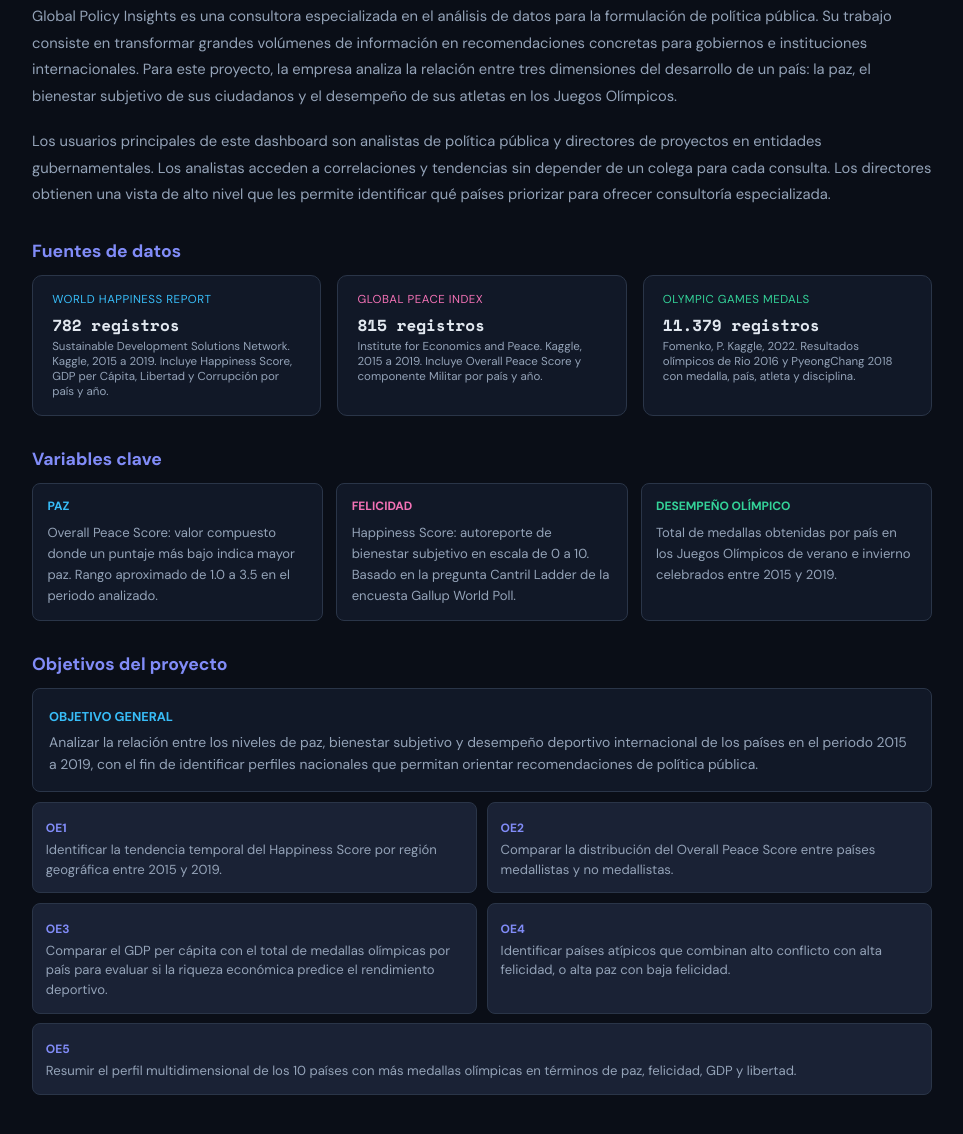
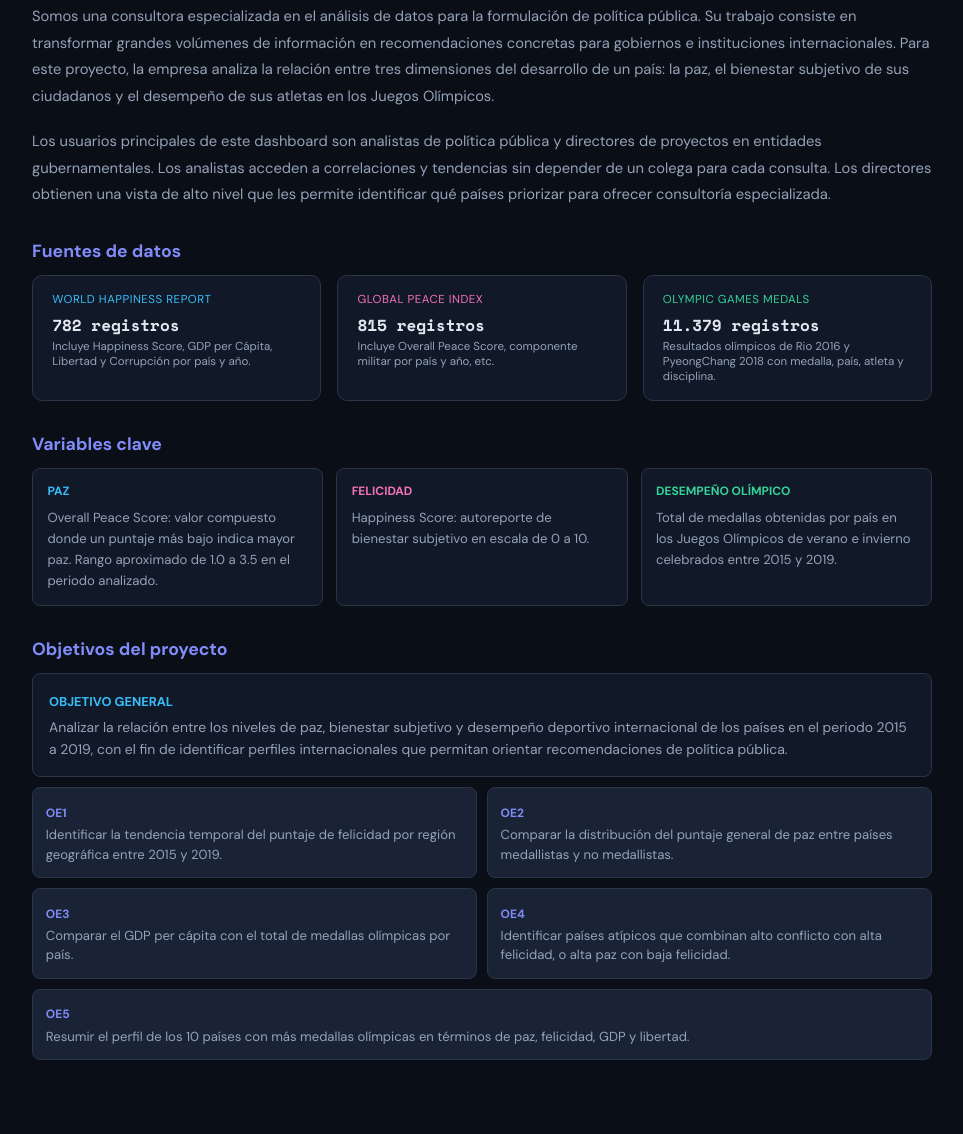
Before and after one commit to MiguelPenaCedeno/proyecto_visualizacion_2610, a plain HTML site: page index.html in a window 1280 px wide. Shown: the part 260-1394 px from the top of the page, without its empty margins (158-1121 px from the left). After the commit the page ends 1368 px from the top, so only its background shows below. Drawn offline with nearby package versions, Linux system fonts and the light colour scheme.

Commit message:
adshasbuyhfdbakd

```diff
--- a/index.html
+++ b/index.html
@@ -141,7 +141,7 @@ svg text { font-family:'DM Sans',sans-serif; }
   <div style="max-width:900px; margin:0 auto; padding: 1rem 0;">
     <h2 style="font-size:1.4rem; margin-bottom:1rem; color:var(--accent)">Global Policy Insights</h2>
     <p style="color:var(--text2); line-height:1.8; margin-bottom:1.2rem; font-size:0.92rem">
-      Global Policy Insights es una consultora especializada en el análisis de datos para la formulación de política pública. Su trabajo consiste en transformar grandes volúmenes de información en recomendaciones concretas para gobiernos e instituciones internacionales. Para este proyecto, la empresa analiza la relación entre tres dimensiones del desarrollo de un país: la paz, el bienestar subjetivo de sus ciudadanos y el desempeño de sus atletas en los Juegos Olímpicos.
+      Somos una consultora especializada en el análisis de datos para la formulación de política pública. Su trabajo consiste en transformar grandes volúmenes de información en recomendaciones concretas para gobiernos e instituciones internacionales. Para este proyecto, la empresa analiza la relación entre tres dimensiones del desarrollo de un país: la paz, el bienestar subjetivo de sus ciudadanos y el desempeño de sus atletas en los Juegos Olímpicos.
     </p>
     <p style="color:var(--text2); line-height:1.8; margin-bottom:2rem; font-size:0.92rem">
       Los usuarios principales de este dashboard son analistas de política pública y directores de proyectos en entidades gubernamentales. Los analistas acceden a correlaciones y tendencias sin depender de un colega para cada consulta. Los directores obtienen una vista de alto nivel que les permite identificar qué países priorizar para ofrecer consultoría especializada.
@@ -152,17 +152,17 @@ svg text { font-family:'DM Sans',sans-serif; }
       <div class="stat-card">
         <div class="stat-label" style="color:var(--accent)">World Happiness Report</div>
         <div class="stat-value" style="font-size:1rem; margin-top:0.4rem; color:var(--text)">782 registros</div>
-        <div class="stat-sub">Sustainable Development Solutions Network. Kaggle, 2015 a 2019. Incluye Happiness Score, GDP per Cápita, Libertad y Corrupción por país y año.</div>
+        <div class="stat-sub">Incluye Happiness Score, GDP per Cápita, Libertad y Corrupción por país y año.</div>
       </div>
       <div class="stat-card">
         <div class="stat-label" style="color:var(--accent3)">Global Peace Index</div>
         <div class="stat-value" style="font-size:1rem; margin-top:0.4rem; color:var(--text)">815 registros</div>
-        <div class="stat-sub">Institute for Economics and Peace. Kaggle, 2015 a 2019. Incluye Overall Peace Score y componente Militar por país y año.</div>
+        <div class="stat-sub">Incluye Overall Peace Score, componente militar por país y año, etc.</div>
       </div>
       <div class="stat-card">
         <div class="stat-label" style="color:var(--accent4)">Olympic Games Medals</div>
         <div class="stat-value" style="font-size:1rem; margin-top:0.4rem; color:var(--text)">11.379 registros</div>
-        <div class="stat-sub">Fomenko, P. Kaggle, 2022. Resultados olímpicos de Rio 2016 y PyeongChang 2018 con medalla, país, atleta y disciplina.</div>
+        <div class="stat-sub">Resultados olímpicos de Rio 2016 y PyeongChang 2018 con medalla, país, atleta y disciplina.</div>
       </div>
     </div>
 
@@ -174,7 +174,7 @@ svg text { font-family:'DM Sans',sans-serif; }
       </div>
       <div style="background:var(--surface); border:1px solid var(--border); border-radius:8px; padding:0.9rem">
         <div style="color:var(--accent3); font-size:0.75rem; font-weight:700; text-transform:uppercase; margin-bottom:0.5rem">Felicidad</div>
-        <div style="color:var(--text2); font-size:0.82rem; line-height:1.6">Happiness Score: autoreporte de bienestar subjetivo en escala de 0 a 10. Basado en la pregunta Cantril Ladder de la encuesta Gallup World Poll.</div>
+        <div style="color:var(--text2); font-size:0.82rem; line-height:1.6">Happiness Score: autoreporte de bienestar subjetivo en escala de 0 a 10.</div>
       </div>
       <div style="background:var(--surface); border:1px solid var(--border); border-radius:8px; padding:0.9rem">
         <div style="color:var(--accent4); font-size:0.75rem; font-weight:700; text-transform:uppercase; margin-bottom:0.5rem">Desempeño Olímpico</div>
@@ -185,20 +185,20 @@ svg text { font-family:'DM Sans',sans-serif; }
     <h3 style="font-size:1.1rem; margin-bottom:0.8rem; color:var(--accent2)">Objetivos del proyecto</h3>
     <div style="background:var(--surface); border:1px solid var(--border); border-radius:8px; padding:1rem; margin-bottom:0.6rem">
       <span style="color:var(--accent); font-weight:700; font-size:0.8rem">OBJETIVO GENERAL</span>
-      <p style="color:var(--text2); font-size:0.87rem; line-height:1.6; margin-top:0.3rem">Analizar la relación entre los niveles de paz, bienestar subjetivo y desempeño deportivo internacional de los países en el periodo 2015 a 2019, con el fin de identificar perfiles nacionales que permitan orientar recomendaciones de política pública.</p>
+      <p style="color:var(--text2); font-size:0.87rem; line-height:1.6; margin-top:0.3rem">Analizar la relación entre los niveles de paz, bienestar subjetivo y desempeño deportivo internacional de los países en el periodo 2015 a 2019, con el fin de identificar perfiles internacionales que permitan orientar recomendaciones de política pública.</p>
     </div>
     <div style="display:grid; grid-template-columns:1fr 1fr; gap:0.6rem">
       <div style="background:var(--surface2); border:1px solid var(--border); border-radius:8px; padding:0.8rem">
         <span style="color:var(--accent2); font-weight:700; font-size:0.75rem">OE1</span>
-        <p style="color:var(--text2); font-size:0.82rem; line-height:1.5; margin-top:0.2rem">Identificar la tendencia temporal del Happiness Score por región geográfica entre 2015 y 2019.</p>
+        <p style="color:var(--text2); font-size:0.82rem; line-height:1.5; margin-top:0.2rem">Identificar la tendencia temporal del puntaje de felicidad por región geográfica entre 2015 y 2019.</p>
       </div>
       <div style="background:var(--surface2); border:1px solid var(--border); border-radius:8px; padding:0.8rem">
         <span style="color:var(--accent2); font-weight:700; font-size:0.75rem">OE2</span>
-        <p style="color:var(--text2); font-size:0.82rem; line-height:1.5; margin-top:0.2rem">Comparar la distribución del Overall Peace Score entre países medallistas y no medallistas.</p>
+        <p style="color:var(--text2); font-size:0.82rem; line-height:1.5; margin-top:0.2rem">Comparar la distribución del puntaje general de paz entre países medallistas y no medallistas.</p>
       </div>
       <div style="background:var(--surface2); border:1px solid var(--border); border-radius:8px; padding:0.8rem">
         <span style="color:var(--accent2); font-weight:700; font-size:0.75rem">OE3</span>
-        <p style="color:var(--text2); font-size:0.82rem; line-height:1.5; margin-top:0.2rem">Comparar el GDP per cápita con el total de medallas olímpicas por país para evaluar si la riqueza económica predice el rendimiento deportivo.</p>
+        <p style="color:var(--text2); font-size:0.82rem; line-height:1.5; margin-top:0.2rem">Comparar el GDP per cápita con el total de medallas olímpicas por país.</p>
       </div>
       <div style="background:var(--surface2); border:1px solid var(--border); border-radius:8px; padding:0.8rem">
         <span style="color:var(--accent2); font-weight:700; font-size:0.75rem">OE4</span>
@@ -206,7 +206,7 @@ svg text { font-family:'DM Sans',sans-serif; }
       </div>
       <div style="background:var(--surface2); border:1px solid var(--border); border-radius:8px; padding:0.8rem; grid-column:span 2">
         <span style="color:var(--accent2); font-weight:700; font-size:0.75rem">OE5</span>
-        <p style="color:var(--text2); font-size:0.82rem; line-height:1.5; margin-top:0.2rem">Resumir el perfil multidimensional de los 10 países con más medallas olímpicas en términos de paz, felicidad, GDP y libertad.</p>
+        <p style="color:var(--text2); font-size:0.82rem; line-height:1.5; margin-top:0.2rem">Resumir el perfil de los 10 países con más medallas olímpicas en términos de paz, felicidad, GDP y libertad.</p>
       </div>
     </div>
   </div>
```
